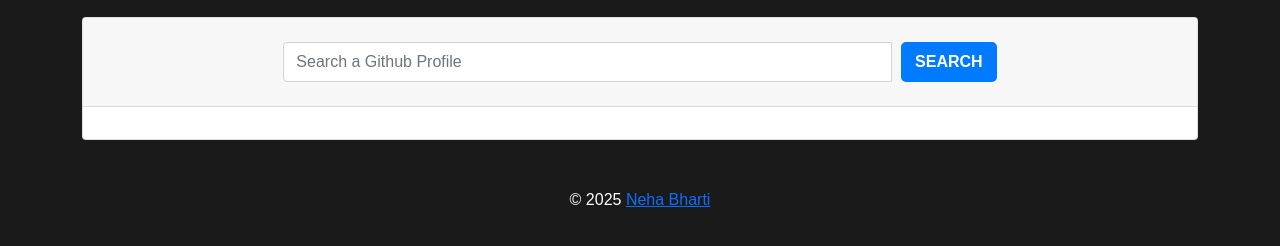
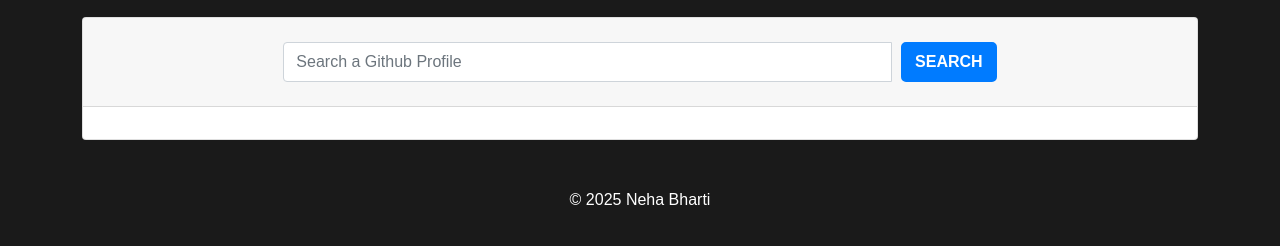
Before and after one commit to NehaBharti6930/Github_Profile_Finder, a plain HTML site: page index.html in a window 1280 px wide. Shown: the part 166-412 px from the top of the page. Drawn offline with nearby package versions, Linux system fonts and the light colour scheme.

Commit message:
Update index.html

```diff
--- a/index.html
+++ b/index.html
@@ -49,7 +49,7 @@
     </div>
 
     <!-- Footer -->
-    <footer class="text-center mt-5">&copy; 2025 <a href="https://github.com/NehaBharti6930/Github_Profile_Finder.git"> Neha Bharti</a></footer>
+    <footer class="text-center mt-5">&copy; 2025 Neha Bharti</footer>
 
 
     <script
```
